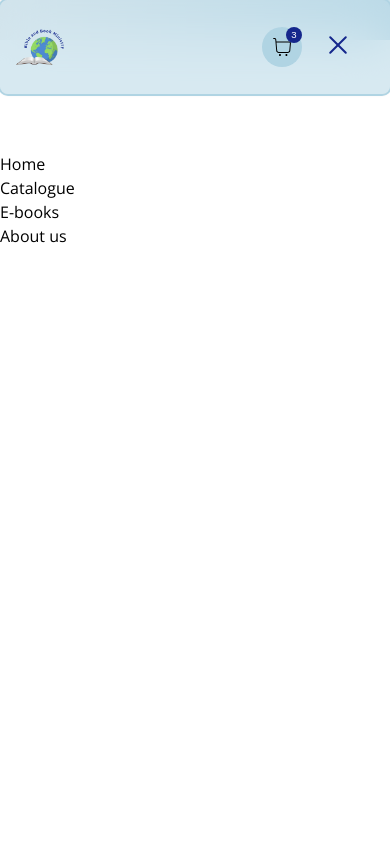
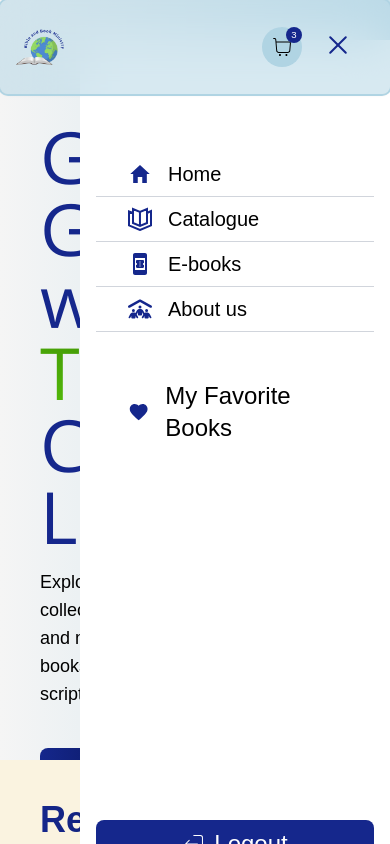
Before and after one commit to AgileMinds48/bible_bookministry-frontend, a Next.js app: page / in a window 390 px wide. Both pictures are taken after a click on the button 338 px from the left and 47 px from the top of the page. Shown: the top 844 px of the page. Built offline with nearby package versions, Linux system fonts and the light colour scheme.

Commit message:
menu done

```diff
--- a/components/Header.tsx
+++ b/components/Header.tsx
@@ -110,7 +110,7 @@ const Header = () => {
           exit={{  x: 500 }}
           transition={{duration:0.3 }}
 
-          className={`fixed inset-0 top-10 z-[100] `}>
+          className={`fixed inset-0 left-20 top-10 z-[100] `}>
             <Menu />
       </motion.div>)}
       </AnimatePresence>
--- a/components/Menu.tsx
+++ b/components/Menu.tsx
@@ -1,19 +1,37 @@
+import Link from 'next/link';
 import React from 'react'
+import { CiLogout } from 'react-icons/ci';
+import { FaPeopleRoof } from 'react-icons/fa6';
+import { GrCatalog } from 'react-icons/gr';
+import { IoMdHome } from 'react-icons/io';
+import { MdBookOnline, MdFavorite } from 'react-icons/md';
 
 const Menu = () => {
   const navItems = [
-    { label: 'Home', href: '/' },
-    { label: 'Catalogue', href: '/catalogue' },
-    { label: 'E-books', href: '/e-books' },
-    { label: 'About us', href: '/about' },
+    { icon:<IoMdHome />, label: 'Home', href: '/' },
+    { icon:<GrCatalog /> ,label: 'Catalogue', href: '/catalogue' },
+    { icon:<MdBookOnline />,label: 'E-books', href: '/e-books' },
+    {icon: <FaPeopleRoof />,label: 'About us', href: '/about' },
   ];
   return (
-    <div className=" h-screen  bg-white pt-28">
-      <ul>
-        {navItems.map(({label,href}) => (
-          <li>{label}</li>
+    <div className=" h-screen  bg-white pt-28 p-4 poppins flex flex-col">
+      <ul className=''>
+        {navItems.map(({ label, href,icon }) => (
+          <Link href={href} className='flex items-center space-x-2 px-8 border-b border-gray-300'>
+            <div className='text-2xl text-[#15278c]'>{icon}</div>
+            <li className=' w-full  text-xl p-2 '>
+              {label}
+            </li>
+            </Link>
         ))}
       </ul>
+      <p className='px-8 flex gap-4 text-2xl mt-12 items-center'><MdFavorite className='text-[#15278c]' />
+        My Favorite Books
+      </p>
+      <div className='mt-auto text-2xl flex gap-2 justify-center items-center text-white bg-[#15278c] rounded-lg py-2 '>
+        <CiLogout />
+        Logout
+      </div>
   </div>  )
 }
 
```
